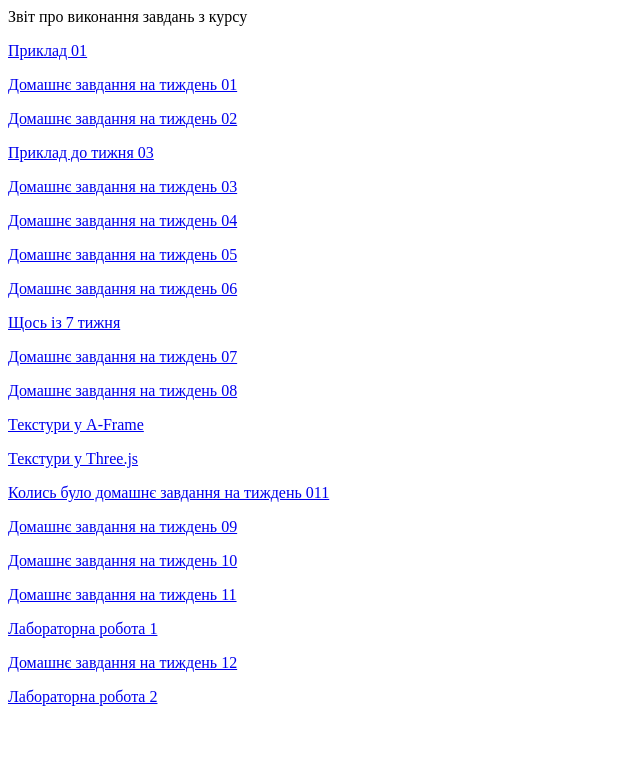
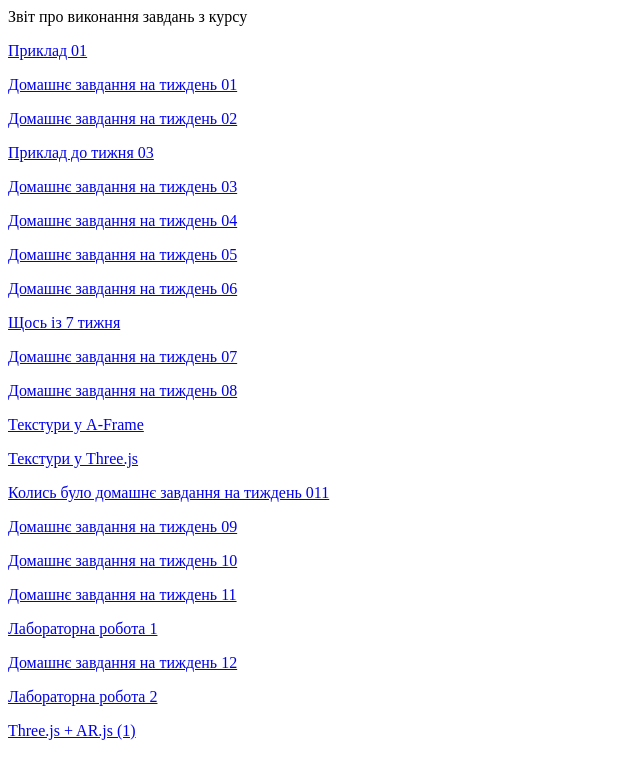
Before and after one commit to AnnaEgorova220900/AnnaEgorova220900.github.io, a plain HTML site: page index.html in a window 1280 px wide. Shown: the whole page, without its empty margins (0-640 px from the left). Drawn offline with Linux system fonts and the light colour scheme.

Commit message:
Update index.html

```diff
--- a/index.html
+++ b/index.html
@@ -27,6 +27,6 @@
                <p><a href = "lab1/lab1.html" target= "_blank">Лабораторна робота 1</a>
                <p><a href = "week12/tm_exp2.html" target= "_blank">Домашнє завдання на тиждень 12</a>
                <p><a href = "lab2/three_js.html" target= "_blank">Лабораторна робота 2</a>
-
+               <p><a href="week14/face.html" target="_blank">Three.js + AR.js (1)</a>
     </body>
 </html>
```
